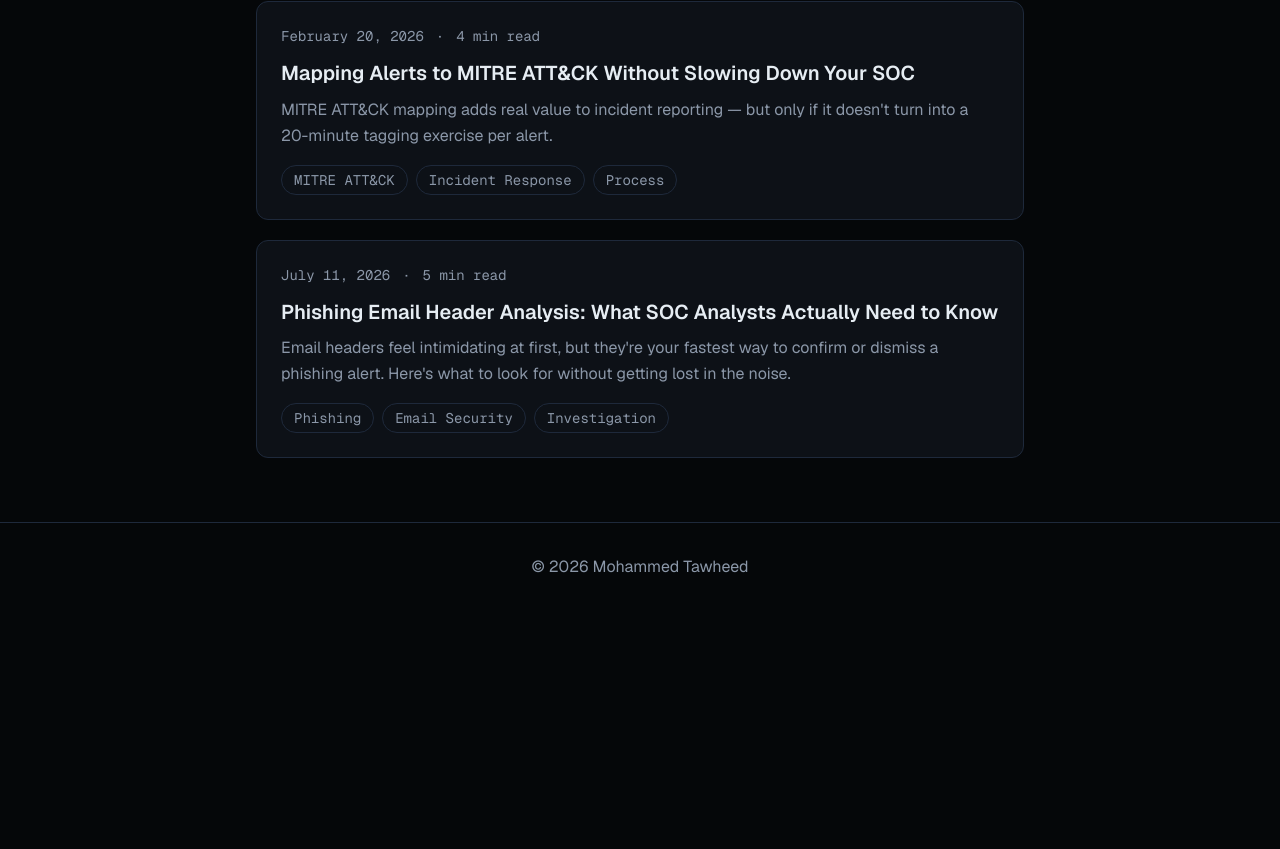
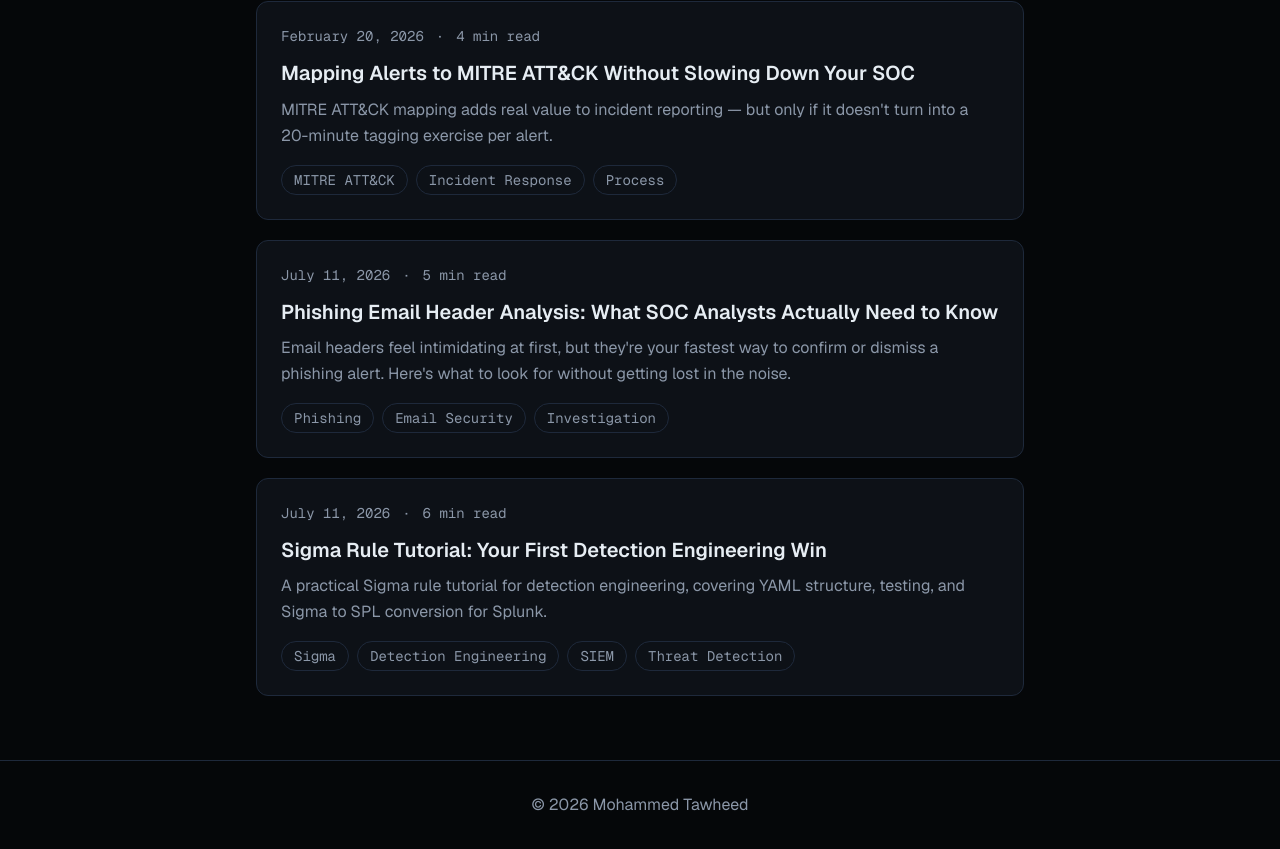
Before and after one commit to Tawheed30/portfolio, a Next.js app: page /blog in a window 1280 px wide. Shown: the part 826-1675 px from the top of the page. Before the commit the page ends 1437 px from the top, so only its background shows below. Built offline with nearby package versions, Linux system fonts and the light colour scheme.

Commit message:
feat: Auto-generate blog post

```diff
--- a/src/data/blog.ts
+++ b/src/data/blog.ts
@@ -175,6 +175,44 @@ export const posts: BlogPost[] = [
       },
     ],
   },
+  {
+    slug: "writing-your-first-sigma-rule-detection-engineering",
+    title: "Sigma Rule Tutorial: Your First Detection Engineering Win",
+    date: "2026-07-11",
+    excerpt: "A practical Sigma rule tutorial for detection engineering, covering YAML structure, testing, and Sigma to SPL conversion for Splunk.",
+    readingTime: "6 min read",
+    tags: ["Sigma","Detection Engineering","SIEM","Threat Detection"],
+    keywords: ["Sigma rule tutorial","detection engineering","Sigma to SPL conversion","Sigma rules","Splunk detection","SIEM detection rules"],
+    content:   [
+        {
+              "body": "When I started detection engineering, I wasted hours copy-pasting vendor-specific queries that broke every time we switched SIEMs. Then I found Sigma. This Sigma rule tutorial is the guide I wish I had on day one: it walks through writing your first detection-engineering rule in YAML and doing a clean Sigma to SPL conversion for Splunk. Sigma is the generic, portable signature format for SIEMs, the same way Snort is for IDS. Write one rule once, convert it to Splunk, QRadar, or Elastic, and stop re-authoring the same logic five times."
+        },
+        {
+              "heading": "Why Sigma Beats Vendor Lock-In",
+              "body": "Before adopting Sigma, my team maintained separate detection logic for Splunk SPL and QRadar AQL. Every new rule meant duplicating work and introducing drift between platforms. Sigma fixed that. A single YAML file feeds sigma-cli, which compiles to 20+ backends. In my last project, migrating 40 legacy Splunk saved searches into Sigma cut our maintenance overhead by roughly 50% and made rule reviews reproducible. It also maps cleanly to MITRE ATT&CK, so every detection ties back to a technique ID for coverage tracking."
+        },
+        {
+              "heading": "Anatomy of a Sigma Rule",
+              "body": "A Sigma rule is just structured YAML with a handful of required fields: title, logsource, detection, and condition. The logsource tells the converter which data you're targeting (e.g., product: windows, service: security). The detection block holds one or more search identifiers, and the condition combines them with boolean logic. Add level (informational to critical), tags for ATT&CK mapping like attack.t1059.001, and a falsepositives list so analysts triaging the alert know what to expect. Keep titles short and descriptive; they become the alert name your SOC sees at 3 AM."
+        },
+        {
+              "heading": "Writing Your First Rule",
+              "body": "Let's detect suspicious PowerShell encoded commands (ATT&CK T1059.001). Create suspicious_powershell.yml:\n\ntitle: Suspicious PowerShell Encoded Command\nlogsource:\n  product: windows\n  category: process_creation\ndetection:\n  selection:\n    Image|endswith: '\\powershell.exe'\n    CommandLine|contains:\n      - '-enc'\n      - '-EncodedCommand'\n  condition: selection\nlevel: high\ntags:\n  - attack.execution\n  - attack.t1059.001\nfalsepositives:\n  - Legitimate admin scripts using encoded blocks\n\nThe |endswith and |contains modifiers handle path and substring matching so you don't hardcode brittle full strings. Start narrow, then widen as you validate against real telemetry."
+        },
+        {
+              "heading": "Sigma to SPL Conversion",
+              "body": "Now convert it. Install the tooling with pip install sigma-cli and the Splunk plugin via sigma plugin install splunk. Then run:\n\nsigma convert -t splunk suspicious_powershell.yml\n\nYou'll get valid SPL like: Image=\"*\\\\powershell.exe\" (CommandLine=\"*-enc*\" OR CommandLine=\"*-EncodedCommand*\"). Drop it into a Splunk saved search, add your index and sourcetype, and schedule it. The same file converts to QRadar AQL or Elastic Query DSL with a flag change. This Sigma to SPL conversion workflow is what turned my one-off detections into a version-controlled, Git-managed rule library."
+        },
+        {
+              "heading": "Test Before You Deploy",
+              "body": "Never ship an untested rule. I validate every Sigma rule three ways: run sigma check to catch schema errors, generate the SPL and test it against 30 days of historical data to measure false-positive volume, and use Atomic Red Team to fire the actual technique and confirm the alert triggers. On my last batch, this cut noisy alerts by 40% before they ever reached production. A rule that pages analysts on legitimate admin activity is worse than no rule at all."
+        },
+        {
+              "heading": "Your Next Step",
+              "body": "Fork the SigmaHQ repository, pick one ATT&CK technique relevant to your environment, and write a single rule end-to-end today, from YAML to a tested Sigma to SPL conversion in your SIEM. Commit it to Git, tag the ATT&CK ID, and you've started a real detection-engineering pipeline. Build ten of these and you'll have a portable, auditable detection library that outlives any SIEM vendor. That's the foundation everything else in detection engineering is built on."
+        }
+  ]
+  },
 ];
 
 export function getPostBySlug(slug: string) {
```
